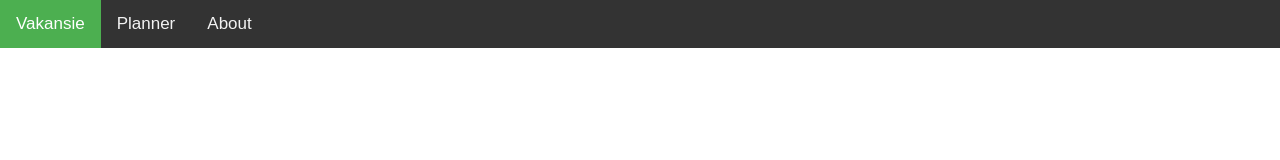
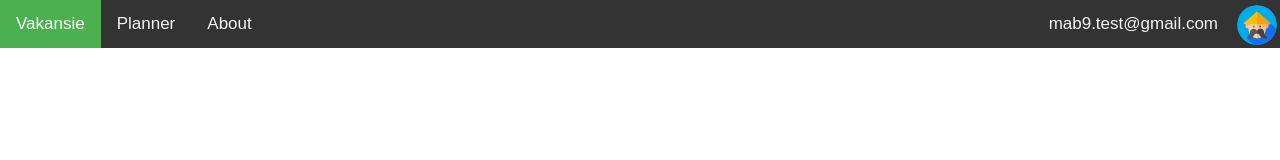
Before and after one commit to mab9/vakansie, a plain HTML site: page vakansie-frontend/index.html in a window 1280 px wide. Drawn offline with Linux system fonts and the light colour scheme.

Commit message:
Add avatar and user to the right side of the navbar

```diff
--- a/vakansie-frontend/src/assets/css/main-nav.css
+++ b/vakansie-frontend/src/assets/css/main-nav.css
@@ -36,6 +36,24 @@
   display: none;
 }
 
+.mainnav-user {
+  float: right !important;
+}
+
+.mainnav-avatar {
+  float: right !important;
+}
+
+.avatar {
+  vertical-align: middle;
+  width: 40px;
+  height: 40px;
+  border-radius: 50%;
+  /* Remove / overwrite parent padding */
+  margin: -14px -13px;
+}
+
+
 /* Extra small devices (phones, 600px and down) */
 @media only screen and (max-width: 600px) {
   /* When the screen is less than 600 pixels wide, hide all links, except for the first one ("Home"). Show the link that contains should open and close the mainnav (.icon) */
@@ -64,6 +82,15 @@
     display: block;
     text-align: left;
   }
+
+  .mainnav-avatar, .mainnav-user {
+    float: left !important;
+  }
+
+  .avatar {
+    /* Remove / overwrite parent padding */
+    margin: -14px 0;
+  }
 }
 
 /* Small devices (portrait tablets and large phones, 600px and up) */
--- a/vakansie-frontend/src/mainNav/mainNavProjector.js
+++ b/vakansie-frontend/src/mainNav/mainNavProjector.js
@@ -13,6 +13,10 @@ const mainNavProjector = ({rootElement}) => {
           <a href="#home" class="active">Vakansie</a>
           <a href="#planner">Planner</a>
           <a href="#about">About</a>
+          <a href="#avatar" class="mainnav-avatar">
+            <img alt="Avatar" class="avatar">
+          </a>
+          <a href="#user" class="mainnav-user">mab9.test@gmail.com</a>
           <a href="javascript:void(0);" class="icon">
             <i class="fa fa-bars"></i>
           </a>
@@ -20,6 +24,9 @@ const mainNavProjector = ({rootElement}) => {
 
     const topNav = navBarElement.querySelector('.mainnav');
     const menuIcon = navBarElement.querySelector('.icon');
+    const avatarIcon = navBarElement.querySelector('.avatar');
+
+    avatarIcon.src = './src/assets/img/avatars/svg/035-man-4.svg';
 
     const toggleResponsivenes = () => {
         if (topNav.className === "mainnav") {
```
